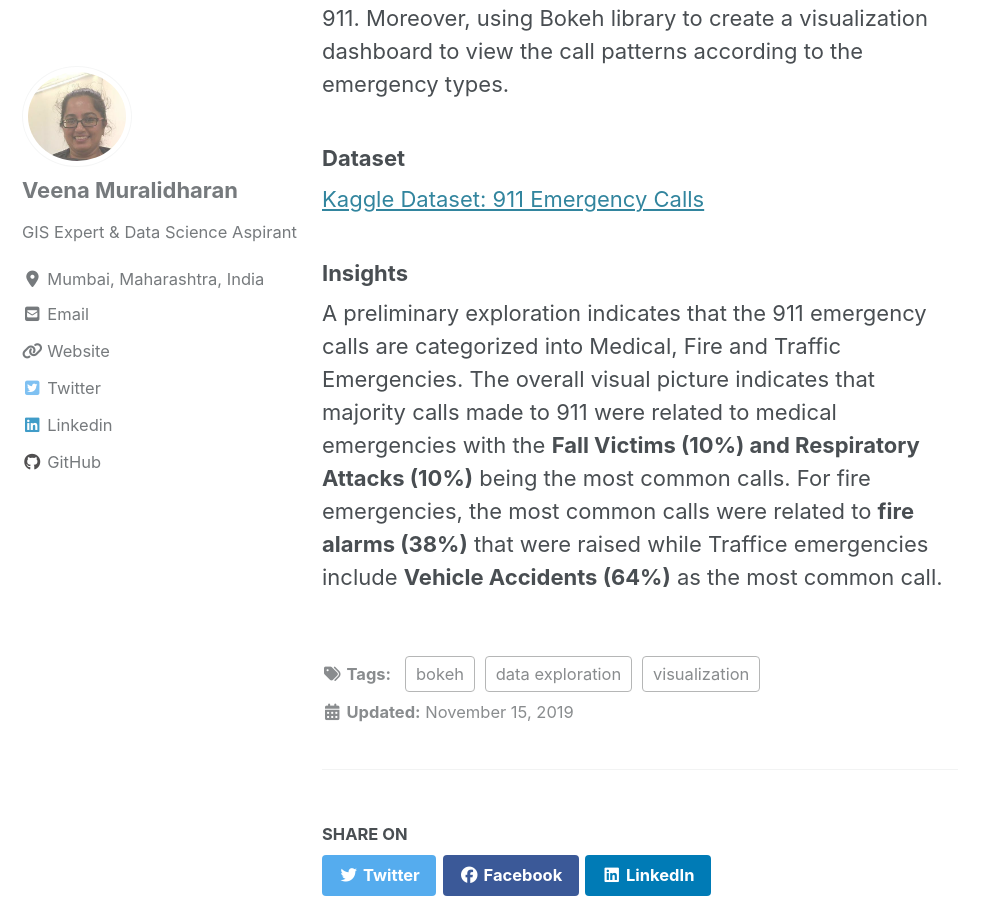
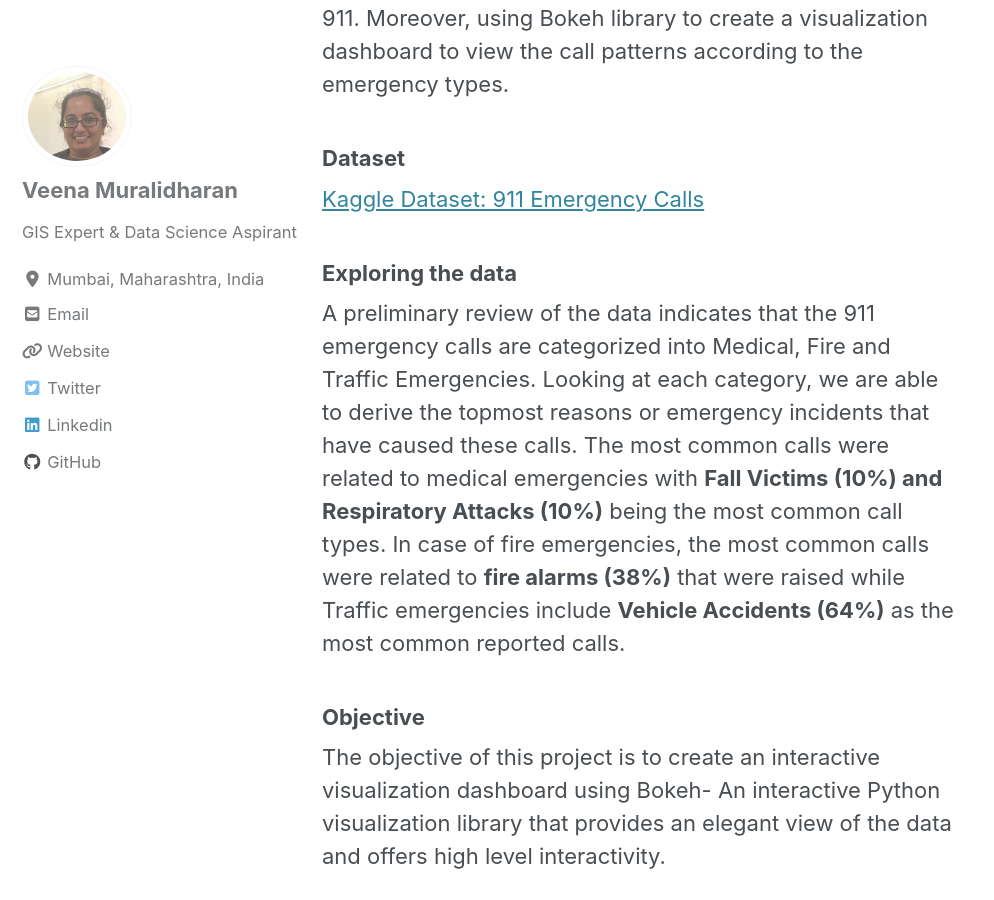
Before and after one commit to veena1486/veena1486.github.io, a Jekyll site: the page built from _posts/2019-11-15-911dataviz.md, in a window 1280 px wide and 900 px high, scrolled down 347 px. Shown: the whole window, without its empty margins (0-994 px from the left). Built offline with Jekyll 4.4.1, drawn with Linux system fonts in a browser that asks for light colours; cached includes are drawn as plain includes; nearby versions of some CDN libraries.

Commit message:
Update 2019-11-15-911dataviz.md

```diff
--- a/_posts/2019-11-15-911dataviz.md
+++ b/_posts/2019-11-15-911dataviz.md
@@ -11,5 +11,8 @@ Using Python to explore the emergency call patterns made to 911. Moreover, using
 ### Dataset
 [Kaggle Dataset: 911 Emergency Calls](https://www.kaggle.com/mchirico/montcoalert)
 
-### Insights
-A preliminary exploration indicates that the 911 emergency calls are categorized into Medical, Fire and Traffic Emergencies. The overall visual picture indicates that majority calls made to 911 were related to medical emergencies with the **Fall Victims (10%) and Respiratory Attacks (10%)** being the most common calls. For fire emergencies, the most common calls were related to **fire alarms (38%)** that were raised while Traffice emergencies include **Vehicle Accidents (64%)** as the most common call.
+### Exploring the data
+A preliminary review of the data indicates that the 911 emergency calls are categorized into Medical, Fire and Traffic Emergencies. Looking at each category, we are able to derive the topmost reasons or emergency incidents that have caused these calls. The most common calls were related to medical emergencies with **Fall Victims (10%) and Respiratory Attacks (10%)** being the most common call types. In case of fire emergencies, the most common calls were related to **fire alarms (38%)** that were raised while Traffic emergencies include **Vehicle Accidents (64%)** as the most common reported calls.
+
+### Objective
+The objective of this project is to create an interactive visualization dashboard using Bokeh- An interactive Python visualization library that provides an elegant view of the data and offers high level interactivity.
```
